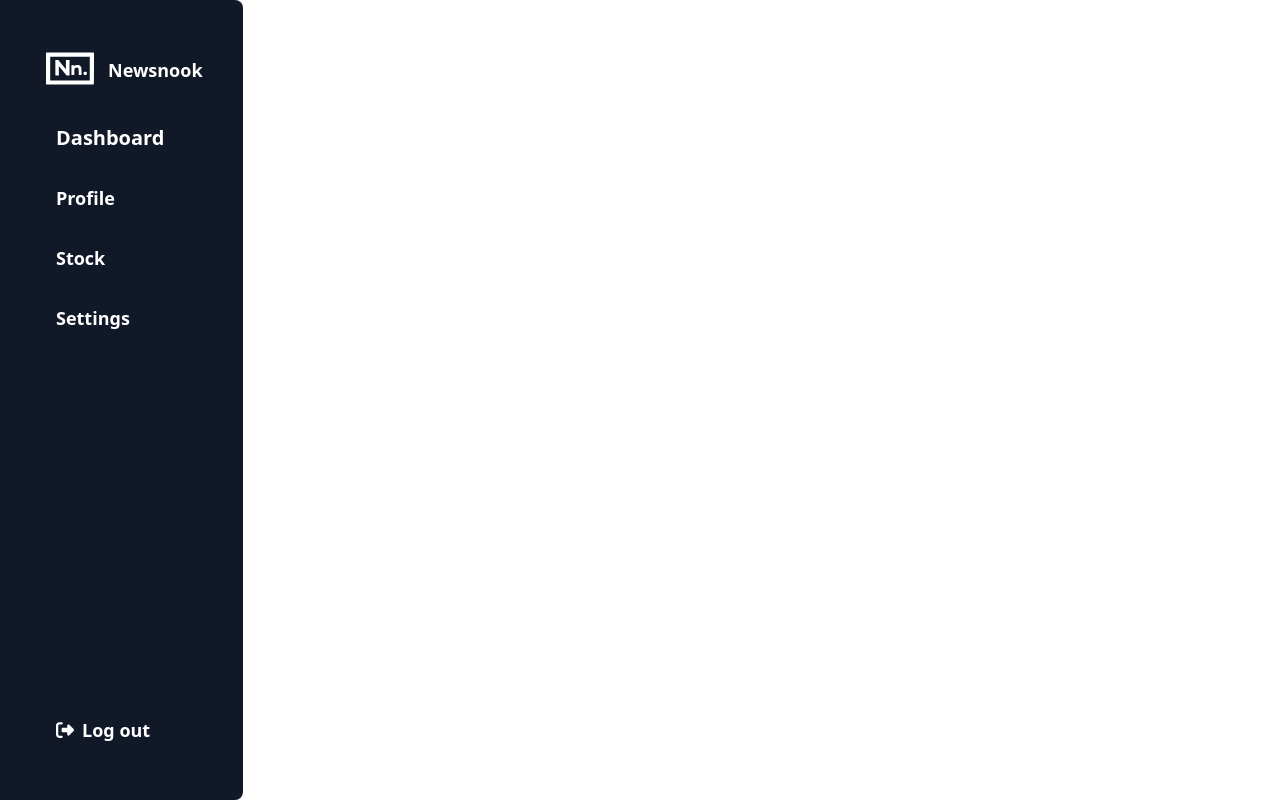
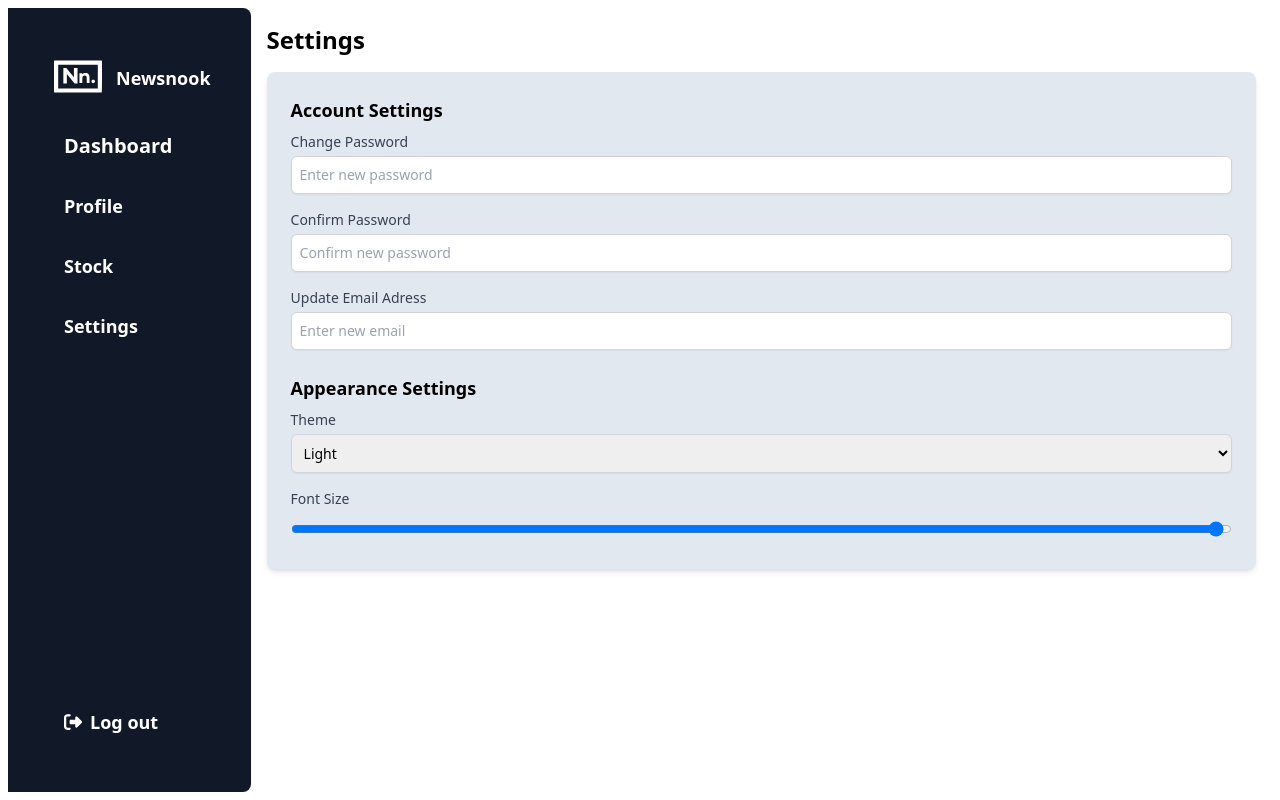
Before and after one commit to ZwingliCaleb/newsnook, a Next.js app: page /settingspage in a window 1280 px wide. Built offline with nearby package versions, Linux system fonts and the light colour scheme.

Commit message:
fixing the settings page

```diff
--- a/pages/settingspage.tsx
+++ b/pages/settingspage.tsx
@@ -1,14 +1,61 @@
-import Sidebar from '@/components/Sidebar'
-import React from 'react'
+import Sidebar from '@/components/Sidebar';
+import React from 'react';
 
 const SettingsPage: React.FC = () => {
   return (
-    <div className="flex h-screen">
+    <div className="flex h-screen p-2">
       {/* Sidebar */}
       <Sidebar />
+
       {/* Main Content */}
+      <div className="flex flex-col flex-1 p-4">
+        <h1 className="text-2xl font-semibold mb-4">Settings</h1>
+        <div className="bg-slate-200 p-6 rounded-lg shadow-md">
+          {/* Account Settings */}
+          <div className="mb-6">
+            <h2 className="text-lg font-semibold mb-2">Account Settings</h2>
+            {/* Change Password Component */}
+            <div className="mb-4">
+              {/* Change Password Form */}
+              <label className="block text-sm font-medium text-gray-700">Change Password</label>
+              <input type="password" className="mt-1 p-2 block w-full border border-gray-300 rounded-md shadow-sm focus:ring-indigo-500 focus:border-indigo-500 sm:text-sm" placeholder="Enter new password"/>
+            </div>
+            <div className="mb-4">
+              {/* confirm Change Password Form */}
+              <label className="block text-sm font-medium text-gray-700">Confirm Password</label>
+              <input type="password" className="mt-1 p-2 block w-full border border-gray-300 rounded-md shadow-sm focus:ring-indigo-500 focus:border-indigo-500 sm:text-sm" placeholder="Confirm new password"/>
+            </div>
+            {/* Update Email Component */}
+            <div>
+              {/* Update Email Form */}
+              <label className="block text-sm font-medium text-gray-700">Update Email Adress</label>
+              <input type="email" className="mt-1 p-2 block w-full border border-gray-300 rounded-md shadow-sm focus:ring-indigo-500 focus:border-indigo-500 sm:text-sm" placeholder="Enter new email"/>
+            </div>
+          </div>
+
+          {/* Appearance Settings */}
+          <div>
+            <h2 className="text-lg font-semibold mb-2">Appearance Settings</h2>
+            {/* Theme Selection Component */}
+            <div className="mb-4">
+              {/* Theme Selection Dropdown */}
+              <label className="block text-sm font-medium text-gray-700">Theme</label>
+              <select className="mt-1 p-2 block w-full border border-gray-300 rounded-md shadow-sm focus:ring-indigo-500 focus:border-indigo-500 sm:text-sm">
+                <option>Light</option>
+                <option>Dark</option>
+              </select>
+            </div>
+            {/* Font Size Adjustment Component */}
+            <div>
+              {/* Font Size Adjustment Slider */}
+              <label className="block text-sm font-medium text-gray-700">Font Size</label>
+              <input type="range" min="12" max="24" className="mt-1 p-2 block w-full"/>
+            </div>
+          </div>
+        </div>
+      </div>
     </div>
-  )
-}
+  );
+};
 
-export default SettingsPage
+export default SettingsPage;
```
